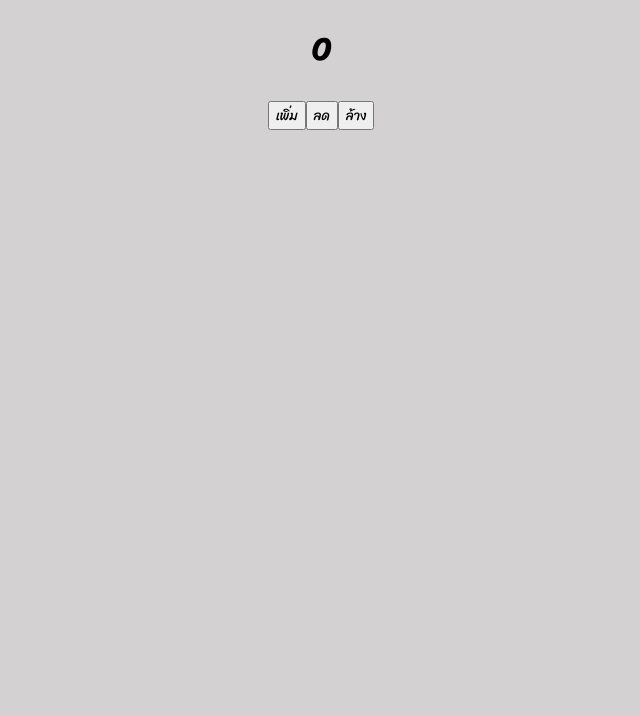
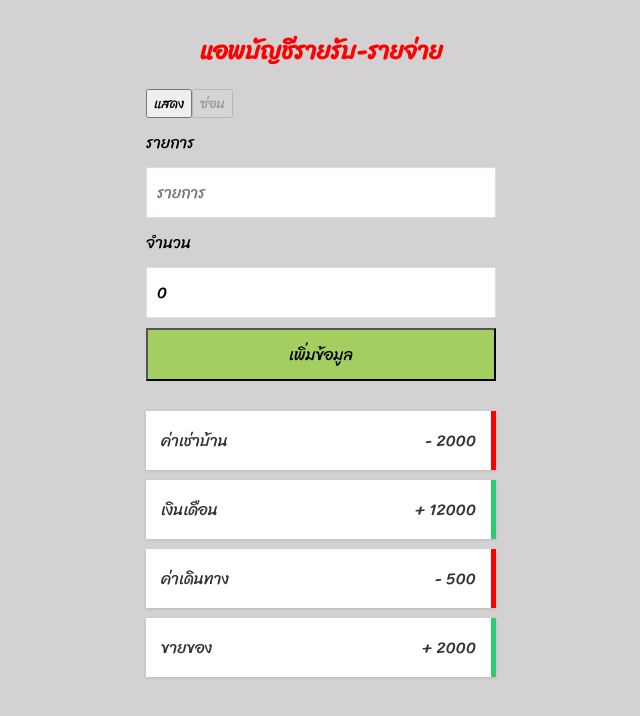
Before and after one commit to patjanawat/react-basic, a React (Create React App) app in the folder app/: page / in a window 1280 px wide. Shown: the top 716 px of the page, without its empty margins (319-959 px from the left). Built offline with nearby package versions, Linux system fonts and the light colour scheme.

Commit message:
use reducer

```diff
--- a/app/src/App.js
+++ b/app/src/App.js
@@ -28,6 +28,8 @@ const App = () => {
   const [items, setItems] = useState(initState);
   const [reportIncome,setReportIncome] = useState(0)
   const [reportExpense,setReportExpense] = useState(0)
+  const [showReport,setShowReport] = useState(false)
+  const [showReportButton,setShowReportButton] = useState(true)
 
   const onAddNewItem = (newItem) => {
     setItems((prev) => {
@@ -44,40 +46,43 @@ const App = () => {
     setReportExpense(expense)
   },[items,reportIncome,reportExpense])
 
-  const [count,setCount] = useState(0)
   const reducer = (state,action)=>{
     switch (action.type) {
-      case "ADD":
-        return state + action.increse
-      case "SUB": return state - action.decrese
-      case "CLEAR": return 0
+      case "SHOW":{
+        setShowReportButton(false)
+        return setShowReport(true)
+      }
+      case "HIDE": {
+        setShowReportButton(true)
+        return setShowReport(false)
+      }
     }
   }
 
-  const [result,dispatch] = useReducer(reducer,count)
+  const [result,dispatch]= useReducer(reducer,showReport)
 
+
+  useEffect(()=>{
+    const isShow =showReportButton
+  },[showReportButton])
   return (
-    // <DataContext.Provider
-    //   value={{
-    //     income: reportIncome,
-    //     expense: reportExpense,
-    //   }}
-    // >
-    //   <div className="container">
-    //     <h1 style={{ color: "red", textAlign: "center", fontSize: "1.5em" }}>
-    //       แอพบัญชีรายรับ-รายจ่าย
-    //     </h1>
-    //     <ReportComponent />
-    //     <FormComponent onAddItem={onAddNewItem} />
-    //     <Transaction items={items} />
-    //   </div>
-    // </DataContext.Provider>
-    <div align="center">
-      <h1>{result}</h1>
-      <button onClick={()=>dispatch({type:"ADD",increse:10})}>เพิ่ม</button>
-      <button onClick={()=>dispatch({type:"SUB",decrese:5})}>ลด</button>
-      <button onClick={()=>dispatch({type:"CLEAR"})}>ล้าง</button>
-    </div>
+    <DataContext.Provider
+      value={{
+        income: reportIncome,
+        expense: reportExpense,
+      }}
+    >
+      <div className="container">
+        <h1 style={{ color: "red", textAlign: "center", fontSize: "1.5em" }}>
+          แอพบัญชีรายรับ-รายจ่าย
+        </h1>
+        <button onClick={()=>dispatch({type:"SHOW"})} disabled={!showReportButton} >แสดง</button>
+        <button onClick={()=>dispatch({type:"HIDE"})} disabled={showReportButton}>ซ่อน</button>
+        {showReport && <ReportComponent />}
+        <FormComponent onAddItem={onAddNewItem} />
+        <Transaction items={items} />
+      </div>
+    </DataContext.Provider>
   );
 };
 
```
